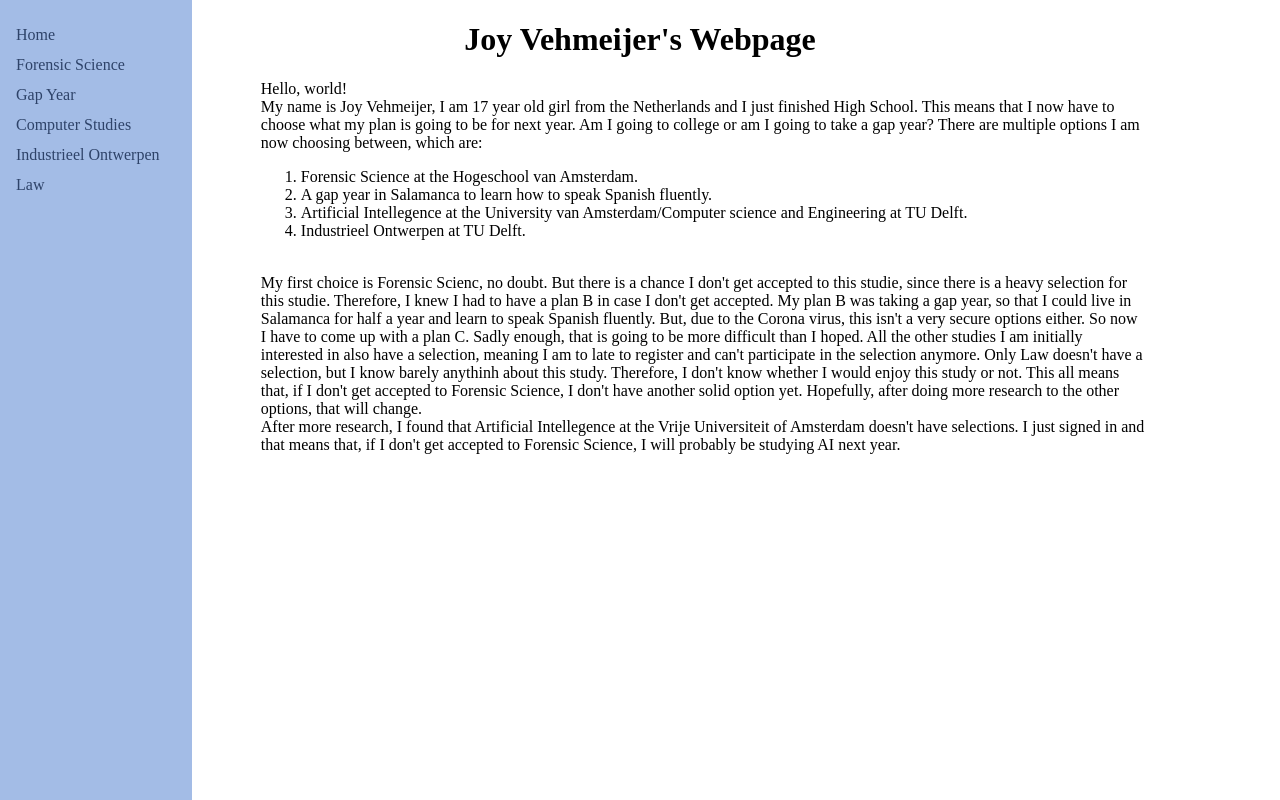
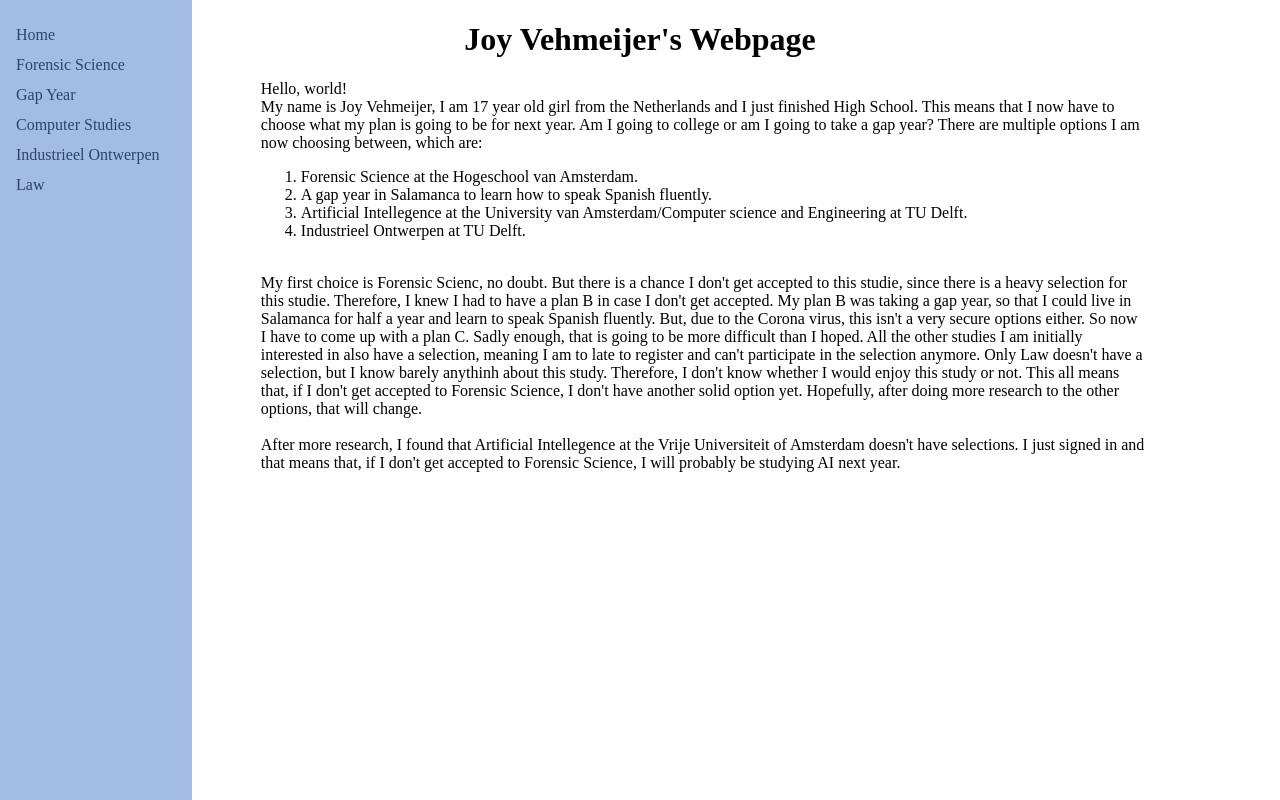
Before and after one commit to JoyVehmeijer/Project0, a plain HTML site: page index.html in a window 1280 px wide. Drawn offline with Linux system fonts and the light colour scheme.

Commit message:
extra enter

```diff
--- a/index.html
+++ b/index.html
@@ -47,7 +47,7 @@
           Sadly enough, that is going to be more difficult than I hoped. All the other studies I am initially interested in also have a selection, meaning I am to late to
           register and can't participate in the selection anymore. Only Law doesn't have a selection, but I know barely anythinh about this study. Therefore, I don't know
           whether I would enjoy this study or not. This all means that, if I don't get accepted to Forensic Science, I don't have another solid option yet. Hopefully, after
-          doing more research to the other options, that will change. <br>
+          doing more research to the other options, that will change. <br><br>
           After more research, I found that Artificial Intellegence at the Vrije Universiteit of Amsterdam doesn't have selections. I just signed in and that means that, if I
           don't get accepted to Forensic Science, I will probably be studying AI next year.
         </p>
```
